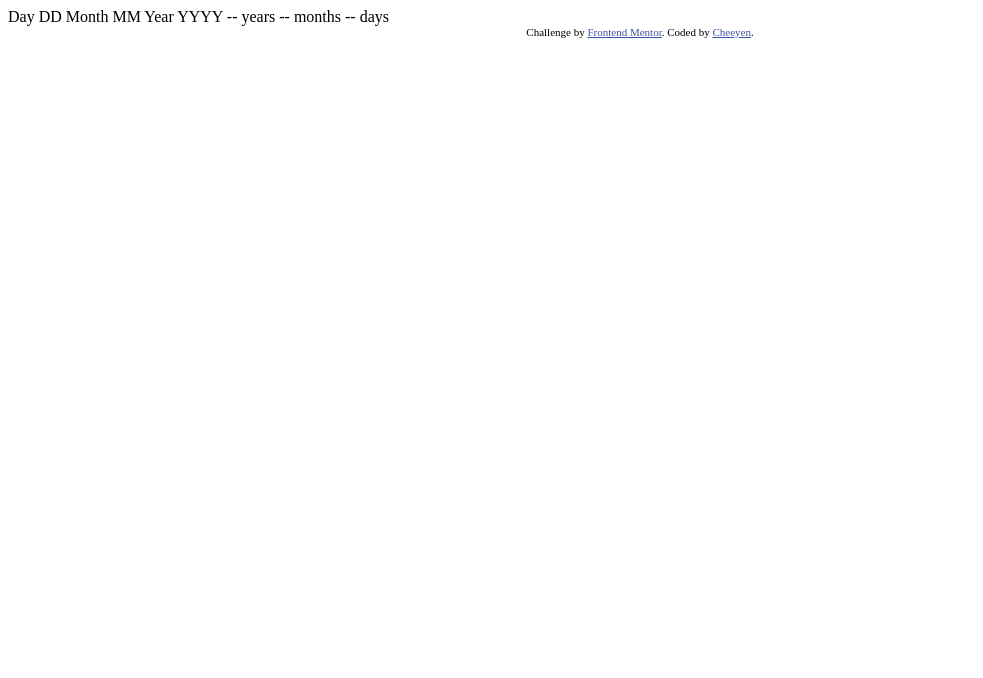
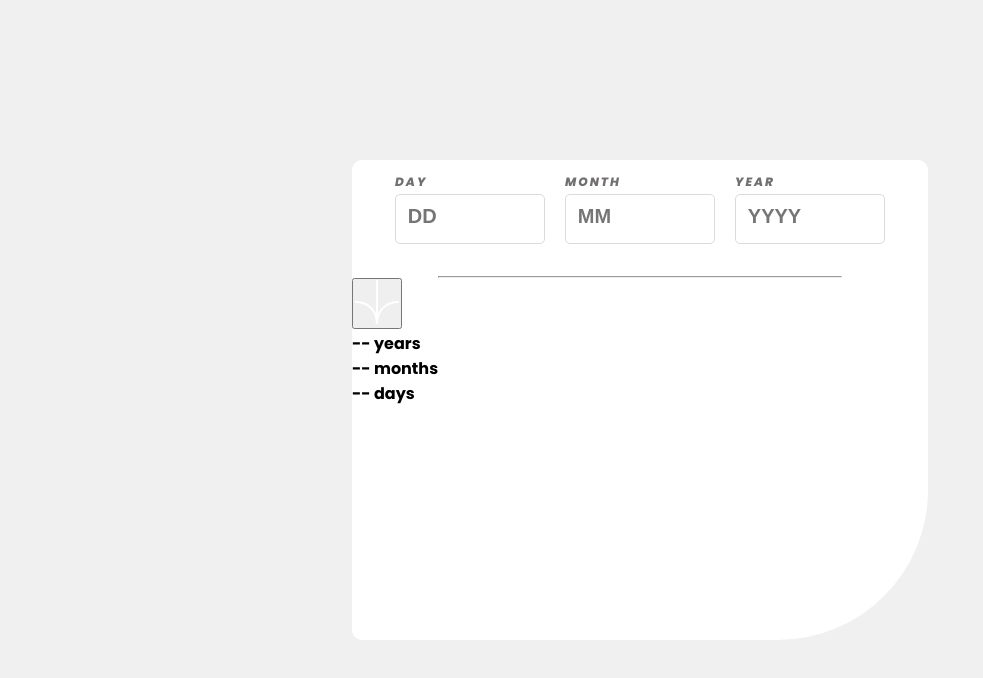
Before and after one commit to yyyen93/ageCalculator, a plain HTML site: page index.html in a window 1280 px wide. Shown: the whole page, without its empty margins (0-983 px from the left). Drawn offline with Linux system fonts and the light colour scheme.

Commit message:
[Add: UI design, css styling]

```diff
--- /dev/null
+++ b/css/resuse.css
@@ -0,0 +1,25 @@
+:root{
+    --Purple: hsl(259, 100%, 65%);
+    --Light-red: hsl(0, 100%, 67%);
+    --White: hsl(0, 0%, 100%);
+    --Off-white: hsl(0, 0%, 94%);
+    --Light-grey: hsl(0, 0%, 86%);
+    --Smokey-grey: hsl(0, 1%, 44%);
+    --Off-black: hsl(0, 0%, 8%);
+    --font: 32px;
+    --fontFamily:'Poppins',sans-serif;
+}
+
+*{
+    margin: 0;
+    padding: 0;
+    box-sizing: border-box;
+
+}
+
+body{
+    width:100%;
+    height:100vh;
+    background: var(--Off-white);
+    font-family: var(--fontFamily);
+}
--- /dev/null
+++ b/css/style.css
@@ -0,0 +1,61 @@
+#container{
+    width: 100%;
+    height:100%;
+    /* border:3px solid red; */
+    display:flex;
+    justify-content:center;
+    align-items:center;
+
+}
+
+#row {
+    /* border:1px solid blue; */
+    width:45%;
+    height:60%;
+    border-radius:10px 10px 150px 10px;
+    background: var(--White);
+}
+
+form{
+    display:flex;
+    height:20%;
+    /* width:100%; */
+    justify-content:center;
+}
+
+form div{
+    display:flex;
+    flex-direction:column;
+    justify-content:center;
+    margin:0 10px;
+}
+
+form label{
+    font-size:12px;
+    font-weight: 800;
+    font-style: italic;
+    margin-bottom:3px;
+    color: var(--Smokey-grey);
+    letter-spacing:2px;
+}
+
+form input{
+    height:50px;
+    width: 150px;
+    border:1px solid var(--Light-grey);
+    border-radius:5px;
+}
+
+::placeholder{
+    font-size:20px;
+    font-weight: 800;
+    /* font-style: italic; */
+    padding-left:8%;
+}
+
+hr{
+    width: 70%;
+    background-color: var(--Off-white);
+    margin:0 auto;
+    margin-top: 20px;
+}
--- a/index.html
+++ b/index.html
@@ -7,6 +7,13 @@
   <link rel="icon" type="image/png" sizes="32x32" href="./assets/images/favicon-32x32.png">
 
   <title>Frontend Mentor | Age calculator app</title>
+  <link rel="preconnect" href="https://fonts.googleapis.com">
+  <link rel="preconnect" href="https://fonts.gstatic.com" crossorigin>
+  <link
+    href="https://fonts.googleapis.com/css2?family=Poppins:ital,wght@0,700;1,400;1,800&family=Roboto:wght@400;700&display=swap"
+    rel="stylesheet">
+  <link rel="stylesheet" href="./css/resuse.css">
+  <link rel="stylesheet" href="./css/style.css">
 
   <!-- Feel free to remove these styles or customise in your own stylesheet 👍 -->
   <style>
@@ -16,23 +23,41 @@
 </head>
 <body>
 
+  <div id="container">
+    <div id="row">
 
-  Day
-  DD
+      <form action="#">
+        <div>
+          <label for="day">DAY</label>
+          <input type="text" name="day" id="day" placeholder="DD">
+        </div>
+        <div>
+          <label for="month">MONTH</label>
+          <input type="text" name="month" id="month" placeholder="MM">
+        </div>
+        <div>
+          <label for="year">YEAR</label>
+          <input type="text" name="year" id="year" placeholder="YYYY">
+        </div>
+      </form>
 
-  Month
-  MM
+      <hr>
+      <button type="submit"><img src="./assets/images/icon-arrow.svg" alt="submit"></button>
 
-  Year
-  YYYY
+        <p><span></span> -- years</p>
+        <p><span></span> -- months</p>
+        <p><span></span> -- days</p>
+        </div>
+        </div>
+        </div>
 
-  -- years
-  -- months
-  -- days
+        </body>
 
-  <div class="attribution">
+        </html>
+
+
+
+  <!-- <div class="attribution">
     Challenge by <a href="https://www.frontendmentor.io?ref=challenge" target="_blank">Frontend Mentor</a>.
     Coded by <a href="#">Cheeyen</a>.
-  </div>
-</body>
-</html>
+  </div> -->
```
